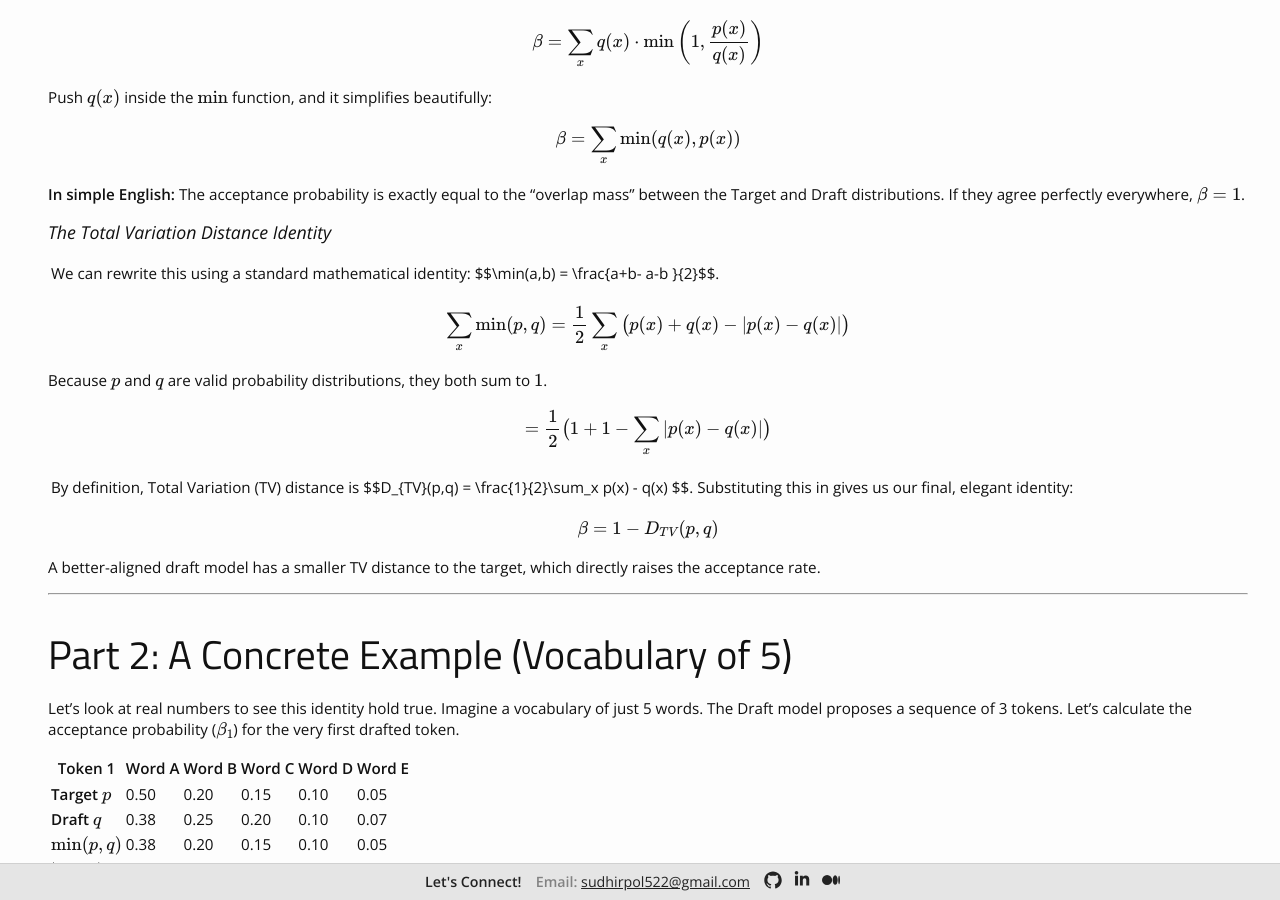
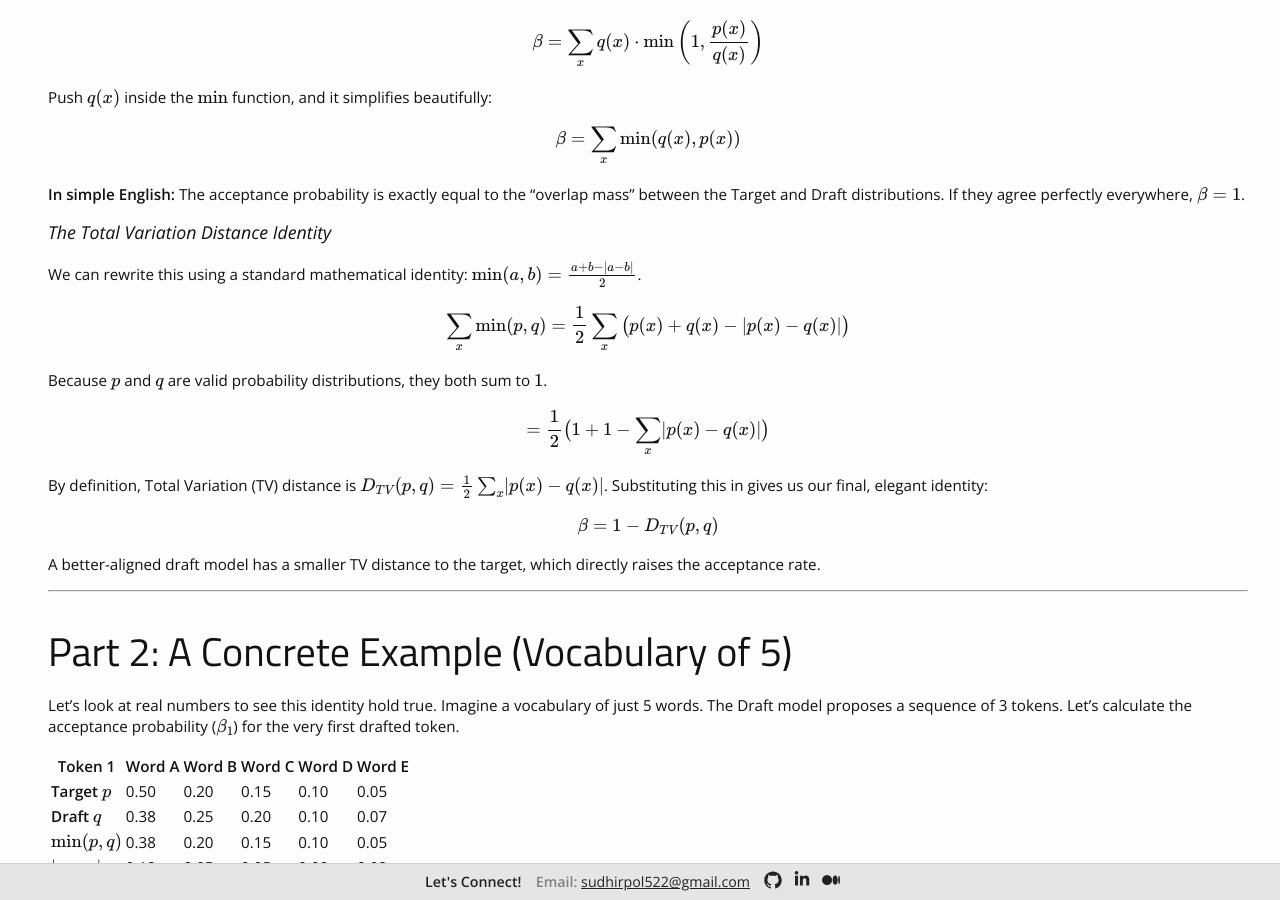
Before and after one commit to sudhirpol522/sudhirpol522.github.io, a Jekyll site: the page built from blog/speculative-decoding-math.md, in a window 1280 px wide and 900 px high, scrolled down 768 px. Built offline with Jekyll 4.4.1, drawn with Linux system fonts in a browser that asks for light colours; formulas are drawn with MathJax 3.

Commit message:
Fix absolute-value bars in speculative decoding post (use \lvert/\rvert)
Co-authored-by: Cursor <cursoragent@cursor.com>

```diff
--- a/blog/speculative-decoding-math.md
+++ b/blog/speculative-decoding-math.md
@@ -39,15 +39,15 @@ $$\beta = \sum_x \min(q(x), p(x))$$
 
 ### The Total Variation Distance Identity
 
-We can rewrite this using a standard mathematical identity: $$\min(a,b) = \frac{a+b-|a-b|}{2}$$.
+We can rewrite this using a standard mathematical identity: $$\min(a,b) = \frac{a+b-\lvert a-b \rvert}{2}$$.
 
-$$\sum_x \min(p,q) = \frac{1}{2}\sum_x \big(p(x) + q(x) - |p(x) - q(x)|\big)$$
+$$\sum_x \min(p,q) = \frac{1}{2}\sum_x \big(p(x) + q(x) - \lvert p(x) - q(x) \rvert\big)$$
 
 Because $$p$$ and $$q$$ are valid probability distributions, they both sum to $$1$$.
 
-$$= \frac{1}{2}\big(1 + 1 - \sum_x|p(x) - q(x)|\big)$$
+$$= \frac{1}{2}\big(1 + 1 - \sum_x \lvert p(x) - q(x) \rvert\big)$$
 
-By definition, Total Variation (TV) distance is $$D_{TV}(p,q) = \frac{1}{2}\sum_x|p(x) - q(x)|$$. Substituting this in gives us our final, elegant identity:
+By definition, Total Variation (TV) distance is $$D_{TV}(p,q) = \frac{1}{2}\sum_x \lvert p(x) - q(x) \rvert$$. Substituting this in gives us our final, elegant identity:
 
 $$\beta = 1 - D_{TV}(p,q)$$
 
```
